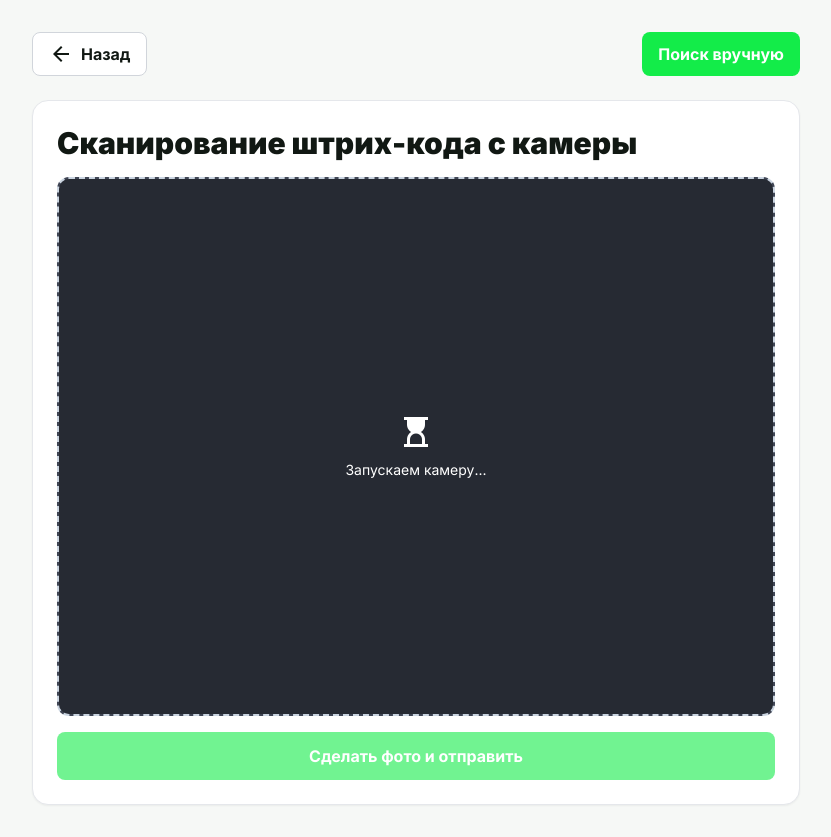
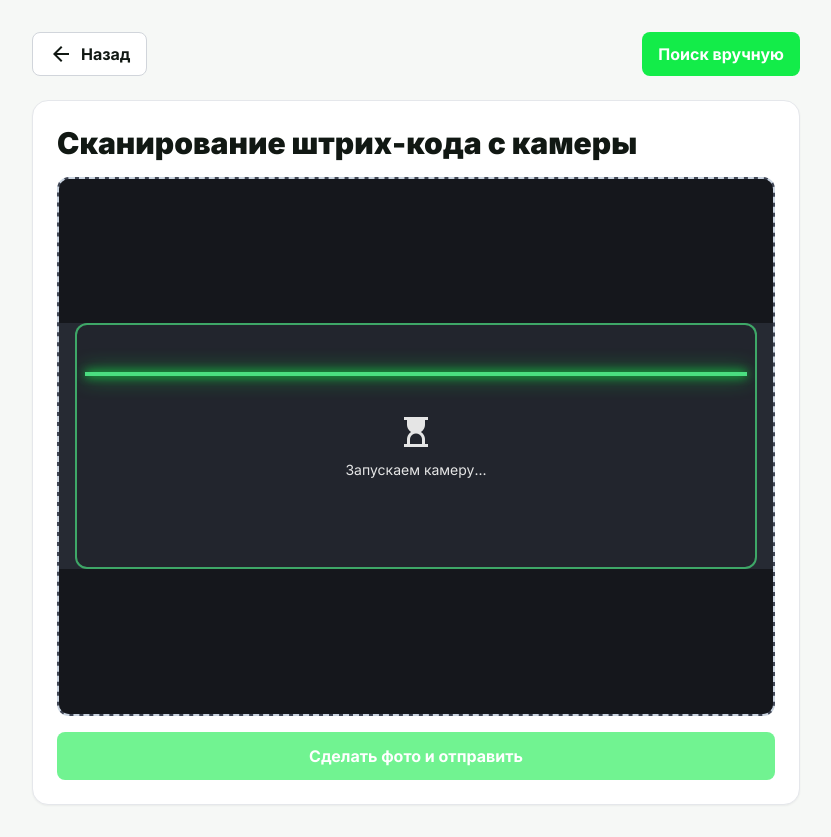
Before and after one commit to Lanutrix/hackaton2025, a React (Vite) app in the folder client/: page /barcode in a window 1280 px wide. Shown: the whole page, without its empty margins (224-1055 px from the left). Built offline with nearby package versions, Linux system fonts and the light colour scheme; no server answers.

Commit message:
feat: batcode scanline

```diff
--- a/client/src/index.css
+++ b/client/src/index.css
@@ -24,18 +24,15 @@ body {
 
 @keyframes scanLine {
   0% {
-    transform: translateY(0);
+    top: 0;
   }
   100% {
-    transform: translateY(calc(100% - 3px));
+    top: 100%;
   }
 }
 
-.scan-frame {
-  box-shadow: inset 0 0 0 2px rgba(255, 255, 255, 0.35);
-}
-
 .scan-line {
-  animation: scanLine 2.5s linear infinite;
+  position: absolute;
+  animation: scanLine 2.5s linear infinite alternate;
   box-shadow: 0 0 10px #13ec49, 0 0 20px #13ec49;
 }
--- a/client/src/pages/BarcodeCapturePage.tsx
+++ b/client/src/pages/BarcodeCapturePage.tsx
@@ -132,17 +132,35 @@ const BarcodeCapturePage = () => {
               muted
               playsInline
             />
+
             {!cameraReady && (
               <div className="absolute inset-0 flex flex-col items-center justify-center gap-2 bg-black/40 text-white">
                 <span className="material-symbols-outlined text-4xl">hourglass_top</span>
                 <p className="text-sm">Запускаем камеру...</p>
               </div>
             )}
+
+            <div className="pointer-events-none absolute inset-0">
+              <div className="absolute inset-0 flex flex-col">
+                <div className="flex-1 bg-black/45" />
+                <div className="relative h-[46%] mx-4 rounded-xl border-2 border-green-400/70 overflow-hidden bg-black/10 scan-frame">
+                  <div className="absolute left-2 right-2 h-[4px] bg-green-400 scan-line" />
+                </div>
+                <div className="flex-1 bg-black/45" />
+              </div>
+            </div>
+
           </div>
+
 
           {previewUrl && (
             <div className="rounded-xl overflow-hidden border border-slate-200">
               <img src={previewUrl} alt="Последний снимок" className="w-full object-contain max-h-[360px] bg-black/5" />
+              <img
+                src={previewUrl}
+                alt="Последний снимок"
+                className="w-full object-contain max-h-[360px] bg-black/5"
+              />
             </div>
           )}
 
--- a/client/src/pages/RecognitionChoicePage.tsx
+++ b/client/src/pages/RecognitionChoicePage.tsx
@@ -4,7 +4,7 @@ import { useNavigate } from "react-router-dom";
 const options = [
   { id: "voice", label: "Голосовой ввод", icon: "keyboard_voice" },
   { id: "barcode", label: "Сканер штрихкода", icon: "barcode_scanner" },
-  { id: "photo", label: "Анализ фотографий", icon: "photo_camera" },
+  { id: "photo", label: "Анализ фотографии", icon: "photo_camera" },
 ];
 
 const RecognitionChoicePage = () => {
@@ -13,13 +13,9 @@ const RecognitionChoicePage = () => {
 
   const handleNext = () => {
     if (!selected) return;
-    if (selected === "barcode") {
-      navigate("/barcode");
-    } else if (selected === "photo") {
-      navigate("/barcode-scan");
-    } else {
-      navigate("/auth");
-    }
+    if (selected === "barcode") navigate("/barcode-scan");
+    else if (selected === "photo") navigate("/barcode");
+    else navigate("/"); // TODO
   };
 
   return (
```
